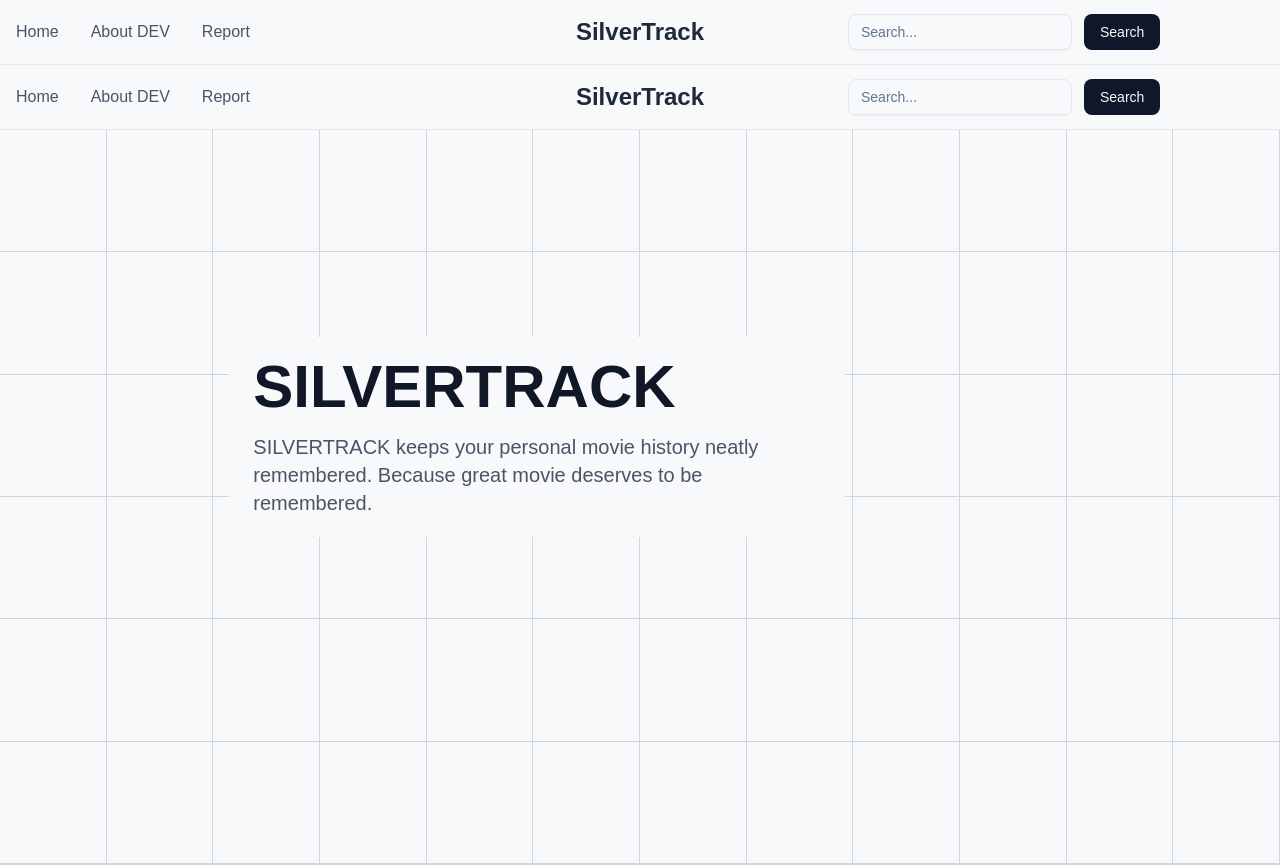
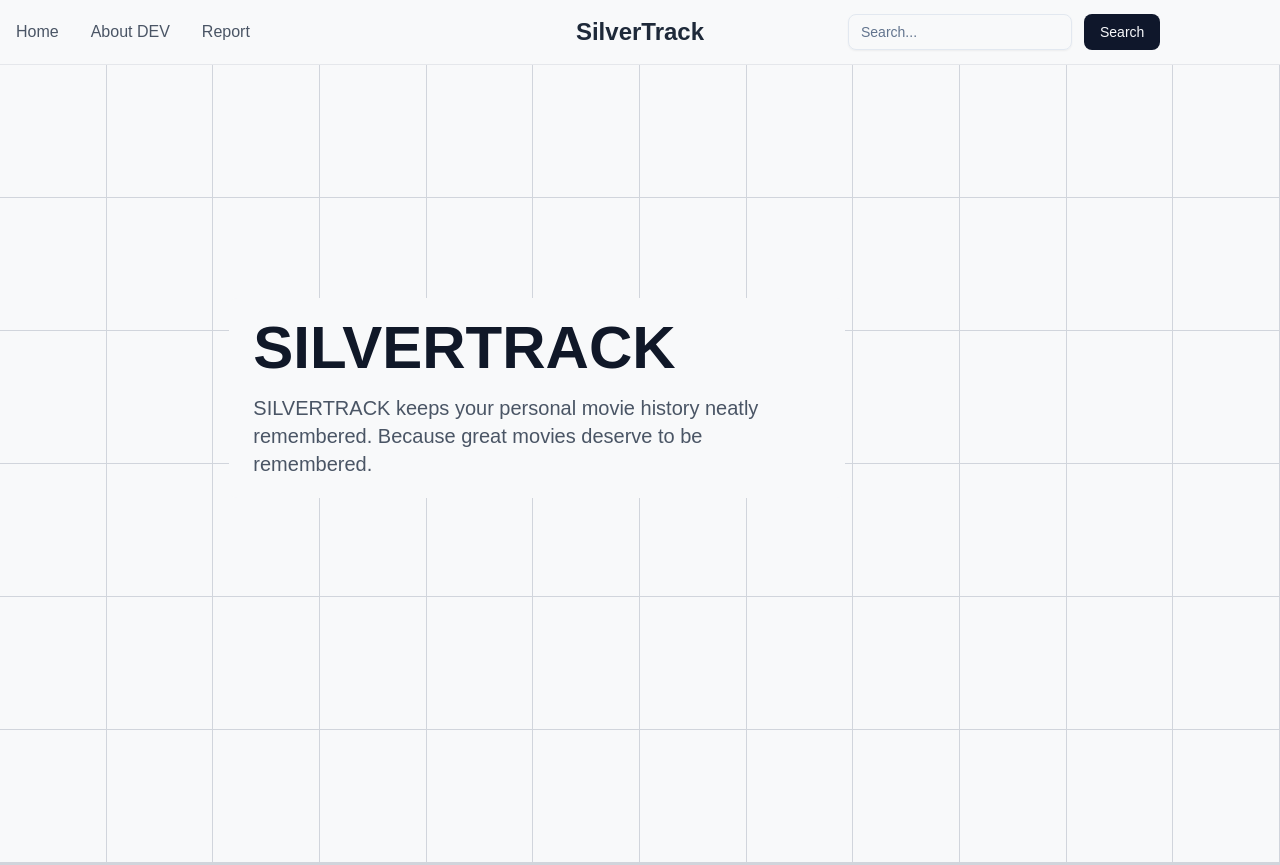
Before and after one commit to balajiNadar08/SilverTrack, a Next.js app in the folder frontend/: page / in a window 1280 px wide. Shown: the top 865 px of the page. Built offline with nearby package versions, Linux system fonts and the light colour scheme; a web font is replaced by a local one.

Commit message:
Made changes in typography

```diff
--- a/frontend/src/app/page.tsx
+++ b/frontend/src/app/page.tsx
@@ -1,6 +1,4 @@
-import { Zalando_Sans_Expanded } from "next/font/google";
-import Navbar from "@/components/Navbar";
-import Footer from "@/components/Footer";
+import { Zalando_Sans_Expanded, Lato } from "next/font/google";
 
 const zalando = Zalando_Sans_Expanded({
   subsets: ["latin"],
@@ -8,12 +6,17 @@ const zalando = Zalando_Sans_Expanded({
   display: "swap",
 });
 
+const lato = Lato({
+  subsets: ['latin'],
+  weight: ['300', '400', '700', '900'],
+  variable: '--font-lato',
+  display: 'swap',
+});
+
 export default function Home() {
   return (
-    <div className={`min-h-screen bg-[#F8F9FA] ${zalando.className}`}>
-      <Navbar />
-
-      <main className="relative h-[calc(100vh-64px)]">
+    <div className={`bg-[#F8F9FA] ${zalando.className}`}>
+      <main className="relative h-[calc(100vh)]">
         <div
           className=" absolute inset-0 grid grid-cols-4 grid-rows-8
           sm:grid-cols-8 sm:grid-rows-6
@@ -52,14 +55,12 @@ export default function Home() {
 
               <p className="text-base sm:text-lg lg:text-xl text-gray-600 max-w-xl">
                 SILVERTRACK keeps your personal movie history neatly remembered.
-                Because great movie deserves to be remembered.
+                Because great movies deserve to be remembered.
               </p>
             </div>
           </div>
         </div>
       </main>
-
-      <Footer />
     </div>
   );
 }
```
